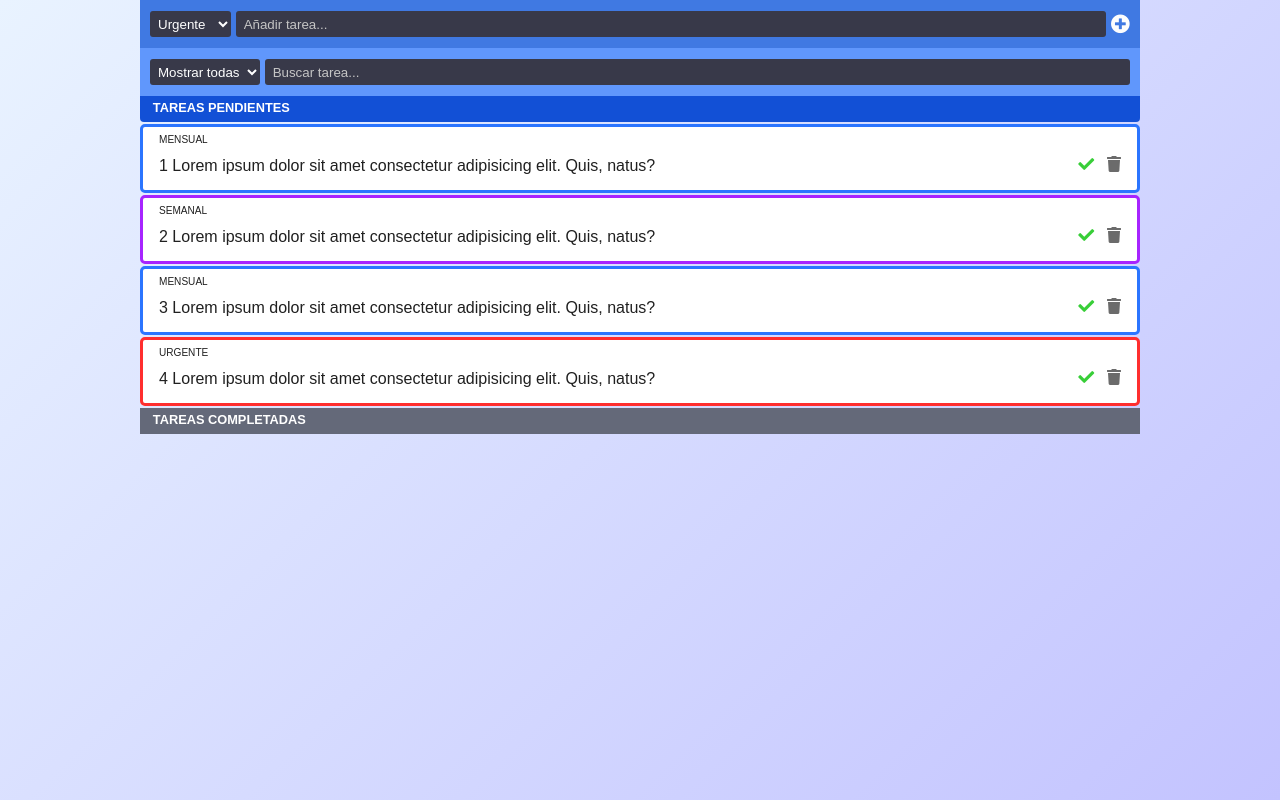
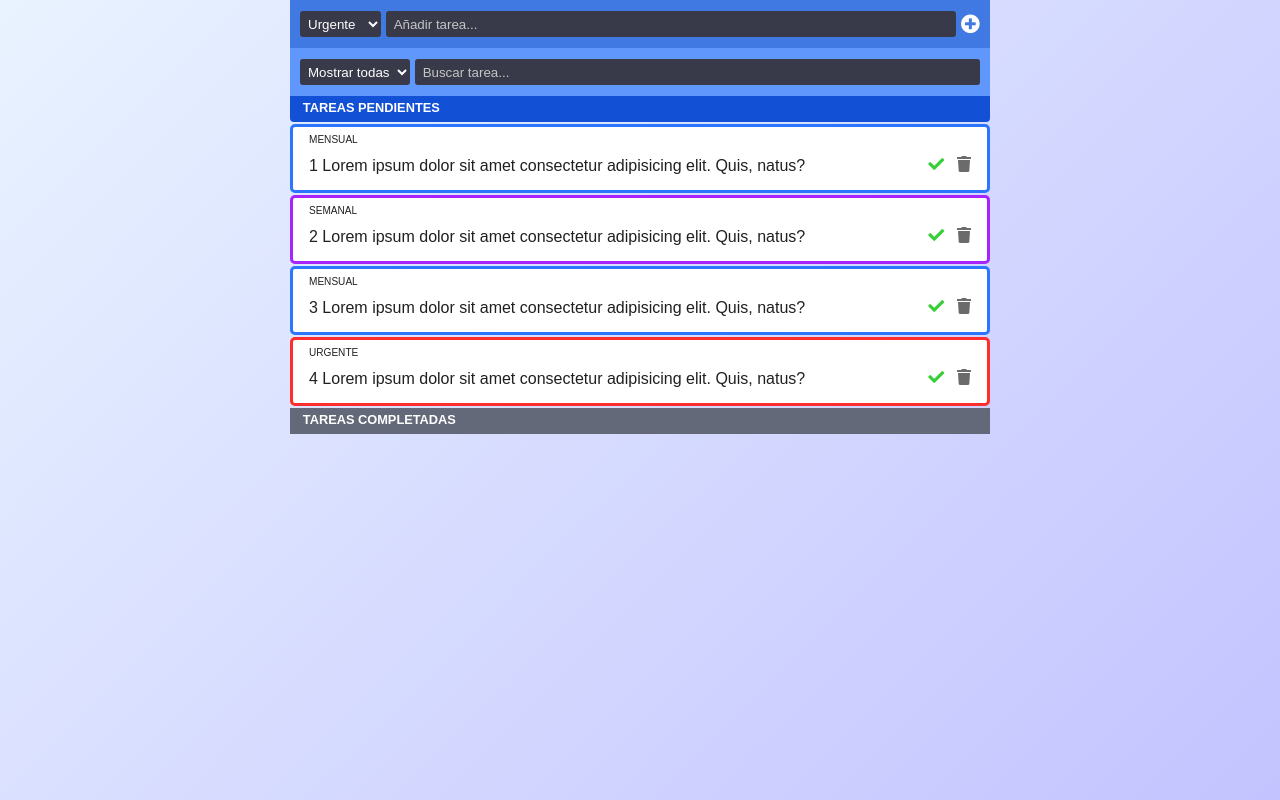
Before and after one commit to Victorac94/todo-neoland, a plain HTML site: page index.html in a window 1280 px wide. Drawn offline with Linux system fonts and the light colour scheme.

Commit message:
Remove mediaQuery to make the app look better

```diff
--- a/css/index.css
+++ b/css/index.css
@@ -369,14 +369,3 @@ form input[type=text]::placeholder {
         left: calc(50% - 12.5em);
     }
 }
-
-@media (min-width: 75em) /* 1200px */ {
-    body > .container,
-    header,
-    #cancel-delete {
-        max-width: 62.5em; /* 1000px */
-    }
-    .pending-tasks-wrapper h2#task-added {
-        max-width: 78.125em; /* is equivalent to 62.5em or 1000px at font-size: 1em. But this h2 has font-size: 0.8em */
-    }
-}
```
